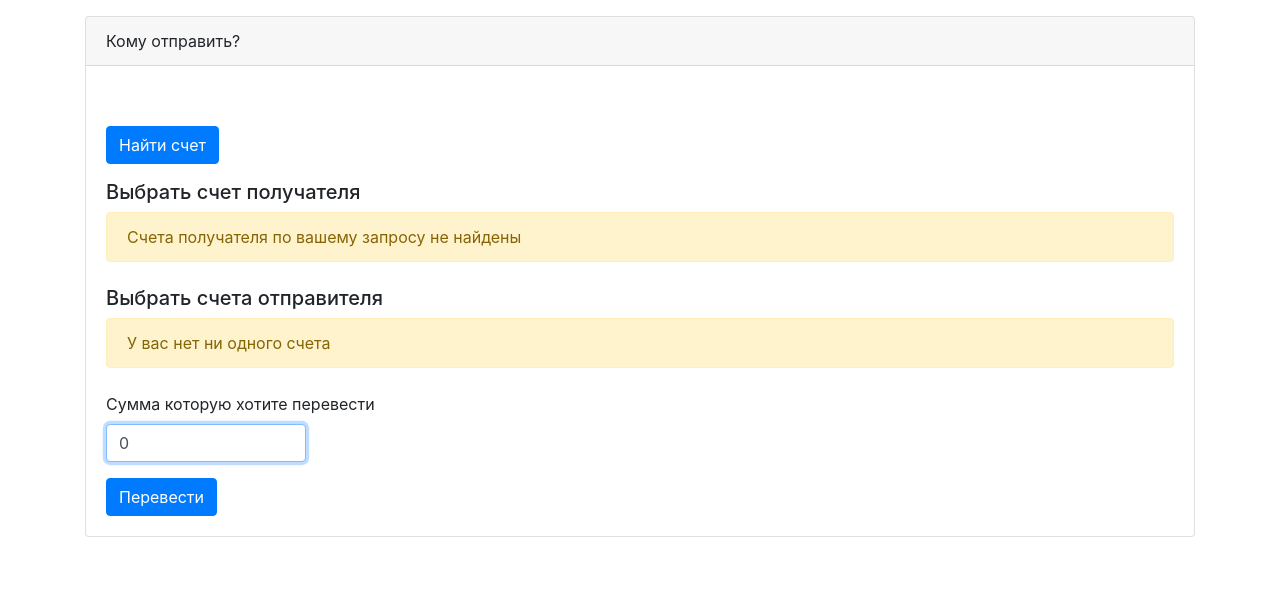
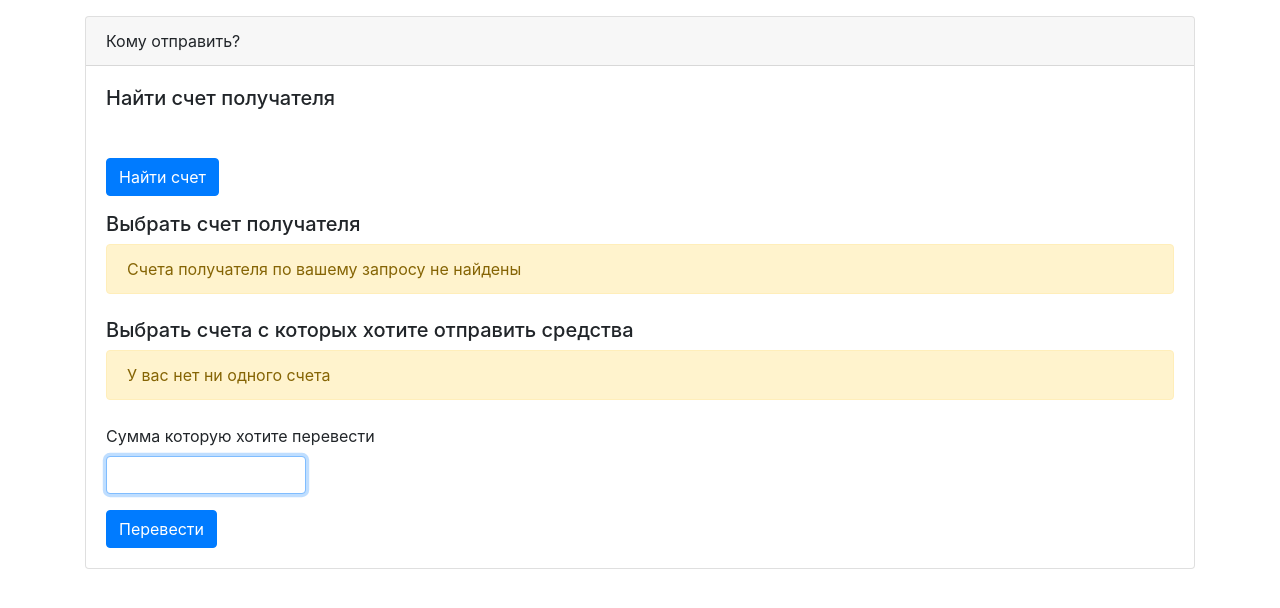
Before and after one commit to sergeilavrukhin/djangotest, a Django app: template backend/tayle/templates/accounts/send.html in a window 1280 px wide. Shown: the top 608 px of the page. Run offline with Django 3.2, Linux system fonts and the light colour scheme; the template is opened without the code that fills it, so the values that code supplies are empty; some libraries are stand-ins or nearby versions.

Commit message:
Fix errors

```diff
--- a/backend/tayle/templates/accounts/detail.html
+++ b/backend/tayle/templates/accounts/detail.html
@@ -16,6 +16,7 @@
           Мои счета
         </div>
         <div class="card-body">
+          {% if account %}
           <dl>
             <dt>Счет</dt>
             <dd>{{ account.get_id }}</dd>
@@ -26,6 +27,9 @@
             <dt>Статус</dt>
             <dd>{{ account.get_status_display }}</dd>
           </dl>
+          {% else %}
+          Счет недоступен
+          {% endif %}
         </div>
       </div>
     </div>
--- a/backend/tayle/templates/accounts/list.html
+++ b/backend/tayle/templates/accounts/list.html
@@ -34,7 +34,7 @@
                   <th scope="row">{{ account.get_id }}</th>
                   <td>{{ account.sum }}</td>
                   <td>{{ account.get_status_display }}</td>
-                  <td><a href="{% url 'account_detail' id=account %}">Посмотреть информацию о счете</a></td>
+                  <td><a href="{% url 'account_detail' id=account.get_id %}">Посмотреть информацию о счете</a></td>
                 </tr>
               {% endfor %}
             </tbody>
--- a/backend/tayle/templates/accounts/send.html
+++ b/backend/tayle/templates/accounts/send.html
@@ -10,6 +10,7 @@
           Кому отправить?
         </div>
         <div class="card-body">
+          <h5>Найти счет получателя</h5>
           <form method="get">
             <div class="form-group">
               <label for="id_query">{{ form.query.label_tag }}</label>
@@ -57,8 +58,7 @@
                 Счета получателя по вашему запросу не найдены
               </div>
             {% endif %}
-            {{ sender_list }}
-            <h5>Выбрать счета отправителя</h5>
+            <h5>Выбрать счета с которых хотите отправить средства</h5>
             {% if accounts_sender_list %}
             <table class="table">
               <thead>
@@ -93,7 +93,7 @@
             {% endif %}
             <div class="form-group">
               <label for="id_sum">Сумма которую хотите перевести</label>
-              <input class="form-control" type="text" name="sum" value="0" autofocus required id="id_sum" style="max-width: 200px;">
+              <input class="form-control" type="text" name="sum" value="{{ request.POST.sum }}" autofocus required id="id_sum" style="max-width: 200px;">
             </div>
             <input class="btn btn-primary" type="submit" value="Перевести" />
           </form>
```
Also changed, not shown: backend/tayle/components/accounts/views.py (+9 -3 lines).
